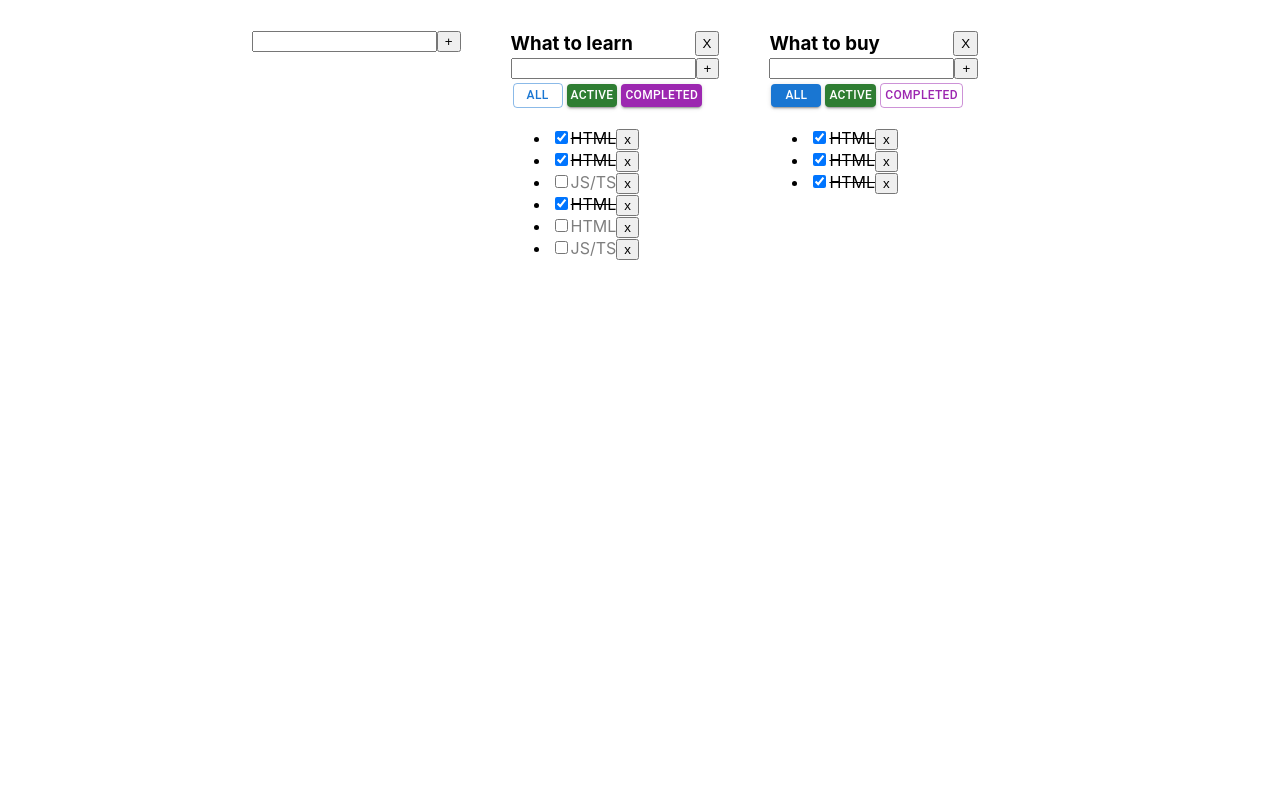
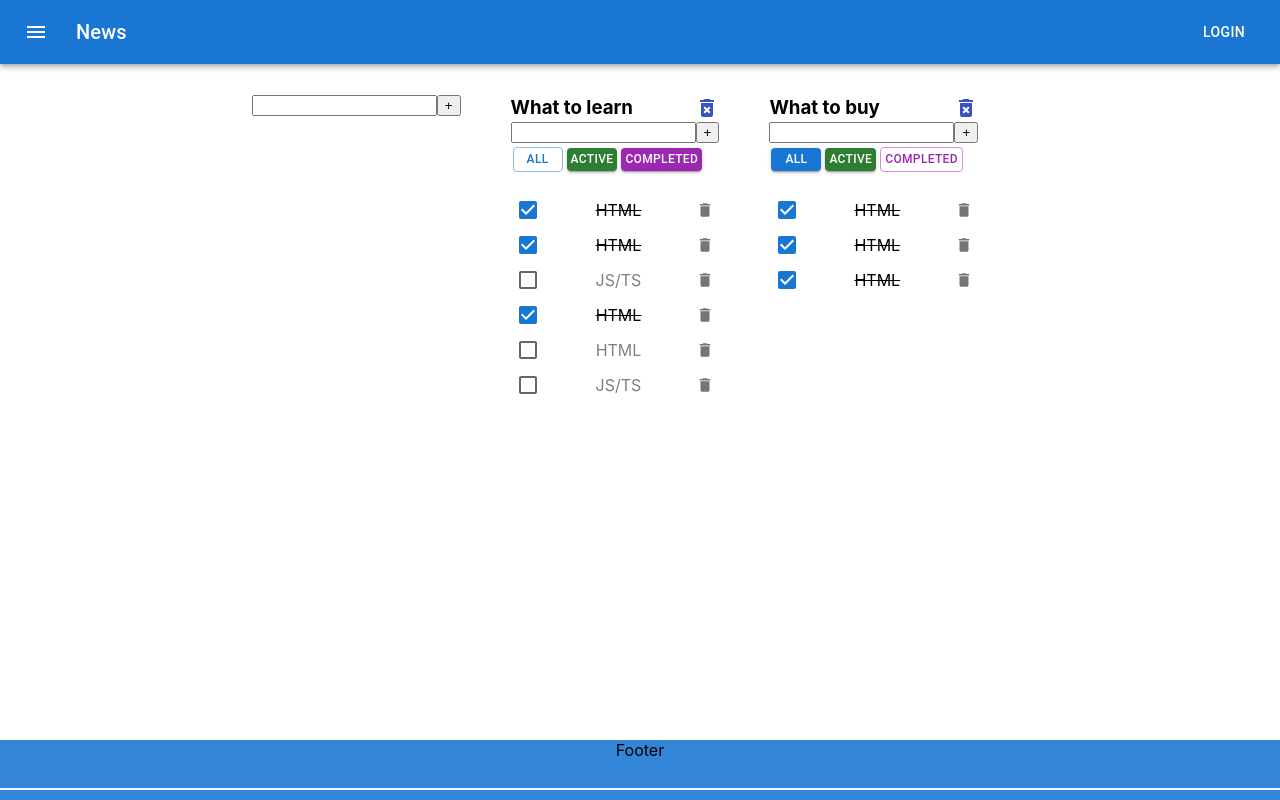
Before and after one commit to Magamed-Ali/1-todolist, a React (Create React App) app: page / in a window 1280 px wide. Built offline with nearby package versions, Linux system fonts and the light colour scheme.

Commit message:
add stayle

```diff
--- a/src/App.css
+++ b/src/App.css
@@ -2,6 +2,9 @@
   padding: 30px;
   display: flex;
   justify-content: center;
+}
+ul {
+  padding: 0;
 }
 
 .App > div {
@@ -53,3 +56,26 @@
 .material-b {
   background: red;
 }
+
+.todolist-tasks{
+  display: flex;
+  justify-content: space-between;
+  align-items: center;
+}
+
+.footer{
+  position: fixed;
+  bottom: 0;
+  width: 100%;
+  height: 60px;
+  background: rgba(25, 118, 210, 0.89);
+  text-align: center;
+}
+
+.footer-line{
+  position: absolute;
+  width: 100%;
+  bottom: 10px;
+  height: 2px;
+  background: aliceblue;
+}
--- a/src/App.tsx
+++ b/src/App.tsx
@@ -3,6 +3,8 @@ import {v1} from 'uuid';
 import './App.css';
 import TodoList, {TaskType} from "./TodoList";
 import {SuperInpit} from "./components/SuperInpit";
+import {TopBar} from "./components/TopBar";
+import {Footer} from "./components/Footer";
 
 
 export  type FilterValueType = "all" | "active" | "completed"
@@ -110,6 +112,8 @@ function App() {
 
     }
     return (
+        <>
+            <TopBar/>
             <div className="App">
                 <SuperInpit inputAddTasks={AddTodolist} />
                 {
@@ -146,6 +150,9 @@ function App() {
 
                 {/*<TodoList removeTask={removeTask} title={todoListTitle_2} tasks={task_2}/>*/}
             </div>
+            <Footer/>
+        </>
+
     );
 }
 
--- a/src/TodoList.tsx
+++ b/src/TodoList.tsx
@@ -1,5 +1,9 @@
 import React, {ChangeEvent, ChangeEventHandler, KeyboardEvent, useRef, useState} from 'react';
 import Button from '@mui/material/Button';
+import DeleteIcon from '@mui/icons-material/Delete';
+import IconButton from '@mui/material/IconButton';
+import Checkbox from '@mui/material/Checkbox';
+import DeleteForeverIcon from '@mui/icons-material/DeleteForever';
 
 import {FilterValueType} from "./App";
 import {SuperInpit} from "./components/SuperInpit";
@@ -56,19 +60,24 @@ function TodoList(props: TodoListPropsType) {
                 props.addTitleTask(props.IDTodolist, task.id, title)
             }
             return (
-                <li key={task.id}>
+                <div key={task.id} className="todolist-tasks">
 
-                    <input type="checkbox" checked={task.isDone} onChange={changeStatusEvent}/>
-                    {/*<span className={task.isDone ? "task-done" : "task-doneOf"}>{task.title}</span>*/}
+                    <Checkbox
+                        checked={task.isDone}
+                        defaultChecked
+                        onChange={changeStatusEvent}
+                        style={{maxWidth: "35px", minWidth: "35px", height: "35px"}}
+                    />
                     <span className={task.isDone ? "task-done" : "task-doneOf"}>
                     <EditableSpan
                         title={task.title}
                         editTasksHandler={editTasksHandler}
                     />
                         </span>
-                    <button onClick={() => removeTask(props.IDTodolist, task.id)}>x
-                    </button>
-                </li>
+                    <IconButton aria-label="delete" size="small"  onClick={() => removeTask(props.IDTodolist, task.id)}>
+                        <DeleteIcon fontSize="inherit" style={{color: "601313BF"}}/>
+                    </IconButton>
+                </div>
             )
         })
         : <span>Your taskslist is empty</span>
@@ -101,7 +110,8 @@ function TodoList(props: TodoListPropsType) {
                     <h3>
                         <EditableSpan title={props.title} editTasksHandler={inputAddTodolistTitle}/>
                     </h3>
-                    <button onClick={() => props.deleteTodolist(props.IDTodolist)}>X</button>
+                    {/*<button onClick={() => props.deleteTodolist(props.IDTodolist)}><Icon color="primary" >add_circle</Icon></button>*/}
+                    <DeleteForeverIcon style={{color: "#3752c2", cursor: "pointer"}} onClick={() => props.deleteTodolist(props.IDTodolist)}/>
                 </div>
 
                 <SuperInpit inputAddTasks={inputAddTasks}/>
--- /dev/null
+++ b/src/components/Footer.tsx
@@ -0,0 +1,10 @@
+import React from 'react';
+
+export function Footer() {
+    return (
+        <div className="footer">
+            Footer
+            <div className="footer-line"></div>
+        </div>
+    );
+}
--- /dev/null
+++ b/src/components/TopBar.tsx
@@ -0,0 +1,32 @@
+import * as React from 'react';
+import AppBar from '@mui/material/AppBar';
+import Box from '@mui/material/Box';
+import Toolbar from '@mui/material/Toolbar';
+import Typography from '@mui/material/Typography';
+import Button from '@mui/material/Button';
+import IconButton from '@mui/material/IconButton';
+import MenuIcon from '@mui/icons-material/Menu';
+
+export function TopBar() {
+    return (
+        <Box sx={{ flexGrow: 1 }}>
+            <AppBar position="static">
+                <Toolbar>
+                    <IconButton
+                        size="large"
+                        edge="start"
+                        color="inherit"
+                        aria-label="menu"
+                        sx={{ mr: 2 }}
+                    >
+                        <MenuIcon />
+                    </IconButton>
+                    <Typography variant="h6" component="div" sx={{ flexGrow: 1 }}>
+                        News
+                    </Typography>
+                    <Button color="inherit">Login</Button>
+                </Toolbar>
+            </AppBar>
+        </Box>
+    );
+}
```
Lines whose indentation alone changed are shown as unchanged.
